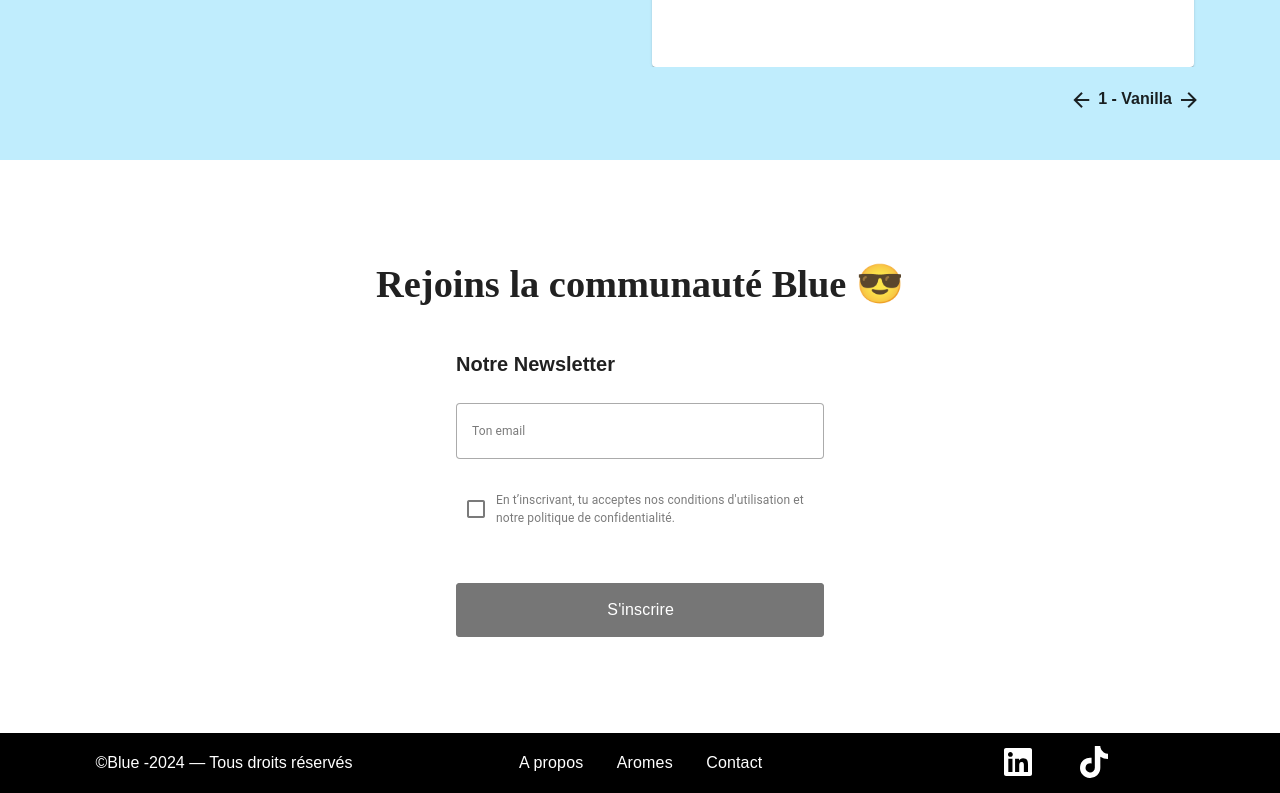
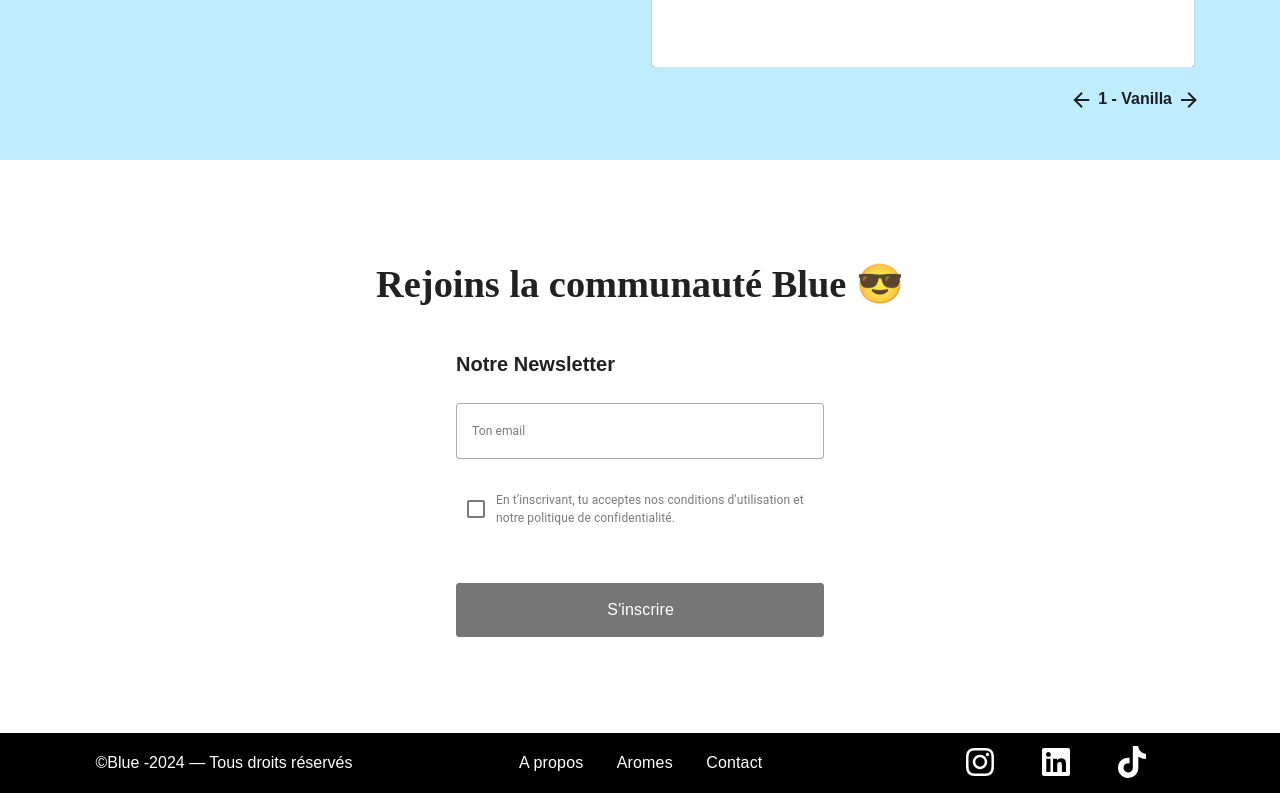
Before and after one commit to Blue-MDS/landing-page, a Vue app: page / in a window 1280 px wide. Shown: the part 2933-3726 px from the top of the page. Built offline with nearby package versions, Linux system fonts and the light colour scheme; no server answers.

Commit message:
feat(RS): add instagram link

```diff
--- a/src/components/CarouselComp.vue
+++ b/src/components/CarouselComp.vue
@@ -2,7 +2,7 @@
   <div class="d-flex flex-column">
   <Carousel ref="myCarousel" :items-to-show="$vuetify.display.lgAndUp ? 1.8 : 1" :wrap-around="true" @update:modelValue="updateCurrentIndex">
     <Slide v-for="(article, index) in articles" :key="index">
-      <div class="carousel__item d-flex flex-column flex-md-row pa-md-4 align-center justify-space-around">
+      <div class="carousel__item d-flex flex-column text-left flex-md-row pa-md-4 align-center justify-space-around">
         <div class="d-flex flex-column px-6 text-uppercase">
           <span v-if="article.title" class="mb-2">{{ article.title }}</span>
           <span>{{ article.text }}</span>
--- a/src/components/FooterComp.vue
+++ b/src/components/FooterComp.vue
@@ -37,7 +37,7 @@
 
 <script setup>
 import { FontAwesomeIcon } from '@fortawesome/vue-fontawesome'
-import { faLinkedin, faTiktok } from '@fortawesome/free-brands-svg-icons'
+import { faLinkedin, faTiktok, faInstagram } from '@fortawesome/free-brands-svg-icons'
 
 const links = [
   {
@@ -54,7 +54,7 @@ const links = [
   },
 ]
 const socials = [
-  // { icon: faInstagram, link: 'https://www.instagram.com' },
+  { icon: faInstagram, link: 'https://www.instagram.com/blue.aromes?igsh=YW5xd2NnZmt6YXpt' },
   { icon: faLinkedin, link: 'https://www.linkedin.com/company/blue.fr/' },
   { icon: faTiktok, link: 'https://www.tiktok.com/@blue_aromes' },
 ]
```
